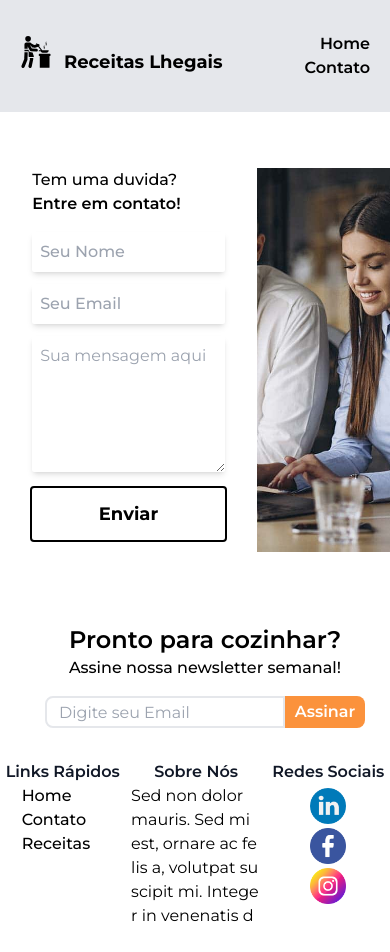
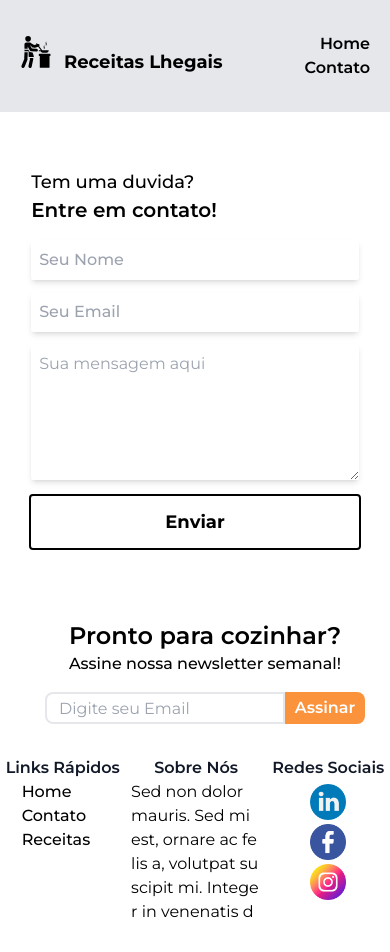
Before and after one commit to oisol/recipes-react, a React (Vite) app: page /contato in a window 390 px wide. Built offline with nearby package versions, Linux system fonts and the light colour scheme.

Commit message:
Success alert e responsividade mobile

```diff
--- a/src/pages/contact/index.jsx
+++ b/src/pages/contact/index.jsx
@@ -4,16 +4,21 @@ import Header from "../../components/Header/Header";
 import imagem from "../../assets/imgs/contato.png";
 
 const Contact = () => {
+
+    const successMessage = () => {
+        alert('Sua mensagem foi enviada com sucesso!')
+    };
+
     return (
         <div>
             <Header />
-            <div className="flex justify-center mt-14 mb-16">
+            <div className="flex sm:justify-center items-center sm:flex-row flex-col-reverse mt-14 mb-16">
 
-                <div className="sm:h-96 w-96 flex justify-center">
-                    <form action="#" className="flex flex-col w-3/4">
+                <div className="sm:h-96 h-full sm:w-96 w-11/12 flex justify-center">
+                    <form action="#" method="#POST" className="flex flex-col sm:w-3/4 w-11/12" onSubmit={successMessage}>
                         <div>
-                            <p className="sm:text-xl font-medium">Tem uma duvida?</p>
-                            <h1 className="sm:text-2xl font-semibold">Entre em contato!</h1>
+                            <p className="sm:text-xl text-lg font-medium">Tem uma duvida?</p>
+                            <h1 className="sm:text-2xl text-xl font-semibold">Entre em contato!</h1>
                         </div>
                         <input className="mt-4 p-2 font-medium rounded-sm shadow-md outline-slate-300 focus:outline-none focus:bg-slate-200" type="text" name="name" id="name" placeholder="Seu Nome" required="true"/>
                         <input className="mt-3 p-2 font-medium rounded-sm shadow-md outline-slate-300 focus:outline-none focus:bg-slate-200" type="email" name="email" id="email" placeholder="Seu Email" required="true"/>
@@ -23,7 +28,7 @@ const Contact = () => {
                 </div>
 
                 <div>
-                    <img className="h-96 w-72 object-cover" src={imagem} alt="Pessoas sentadas de frente a um notebook" />
+                    <img className="h-96 w-72 object-cover hidden sm:flex" src={imagem} alt="Pessoas sentadas de frente a um notebook" />
                 </div>
 
             </div>
```
